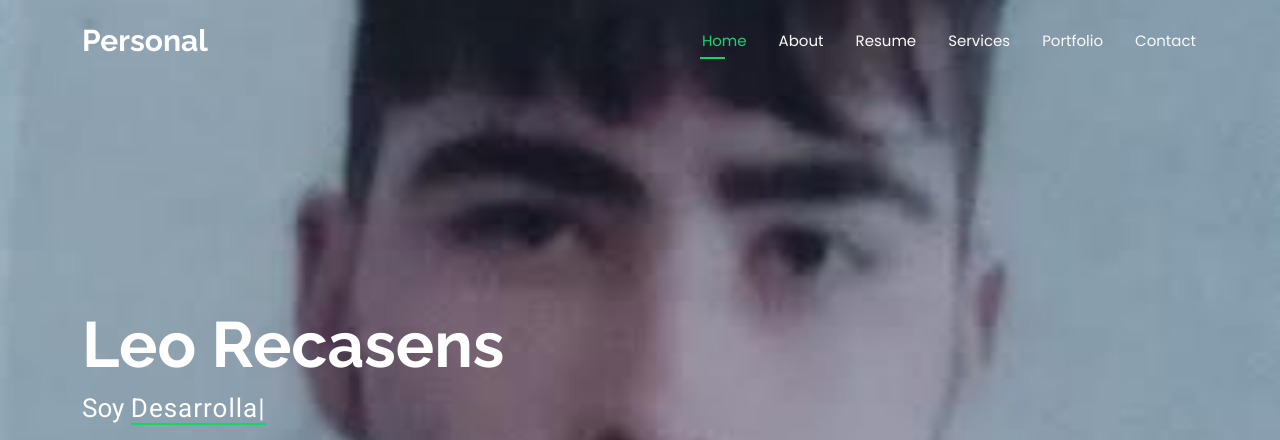
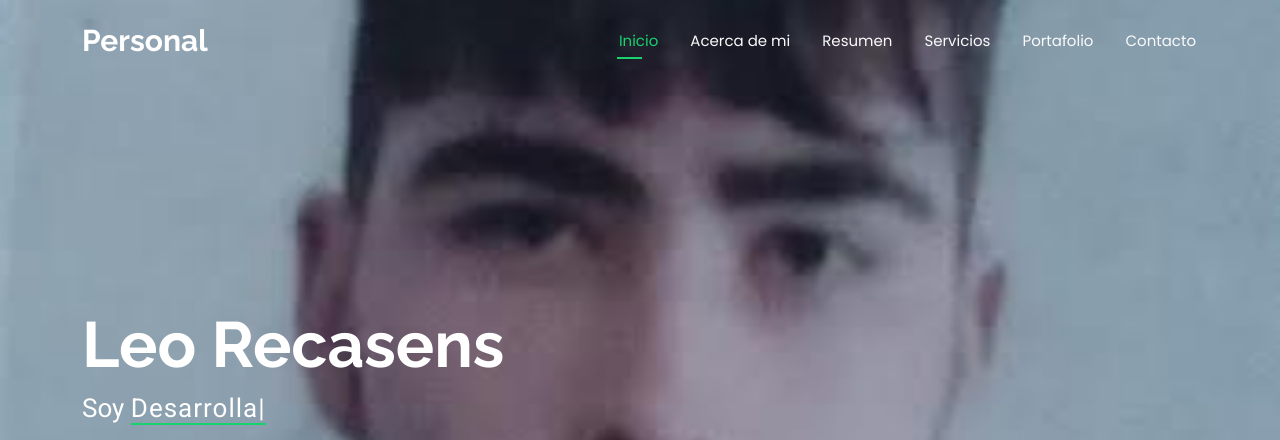
Before and after one commit to lrecasens6/lrecasens6.github.io, a plain HTML site: page index.html in a window 1280 px wide. Shown: the top 440 px of the page. Drawn offline with Linux system fonts and the light colour scheme.

Commit message:
Update index.html

```diff
--- a/index.html
+++ b/index.html
@@ -50,13 +50,13 @@
 
       <nav id="navmenu" class="navmenu">
         <ul>
-          <li><a href="index.html" class="active">Home</a></li>
-          <li><a href="about.html">About</a></li>
-          <li><a href="resume.html">Resume</a></li>
-          <li><a href="services.html">Services</a></li>
-          <li><a href="portfolio.html">Portfolio</a></li>
+          <li><a href="index.html" class="active">Inicio</a></li>
+          <li><a href="about.html">Acerca de mi</a></li>
+          <li><a href="resume.html">Resumen</a></li>
+          <li><a href="services.html">Servicios</a></li>
+          <li><a href="portfolio.html">Portafolio</a></li>
           </li>
-          <li><a href="contact.html">Contact</a></li>
+          <li><a href="contact.html">Contacto</a></li>
         </ul>
         <i class="mobile-nav-toggle d-xl-none bi bi-list"></i>
       </nav>
```
